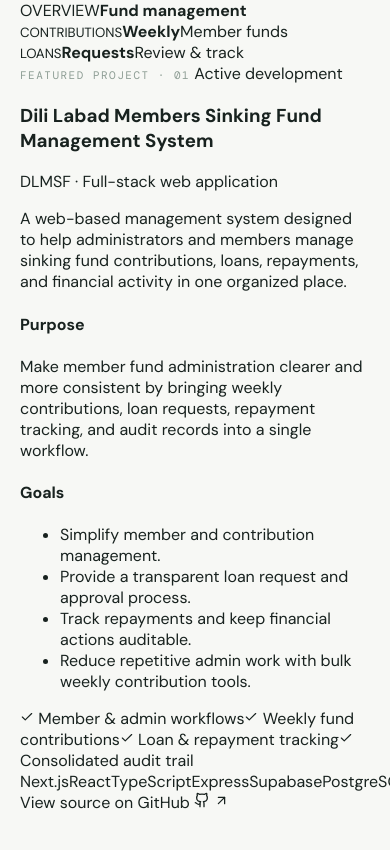
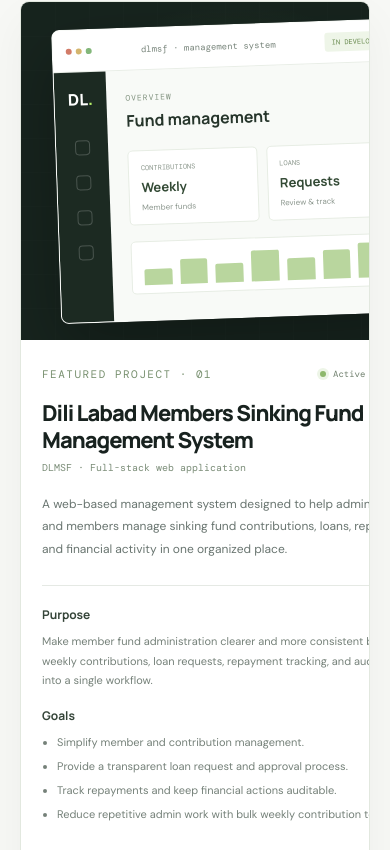
Before and after one commit to dsaldariega/my-portfolio, a Next.js app: page /my-portfolio/ in a window 390 px wide. Shown: the part 5874-6724 px from the top of the page. Built offline with nearby package versions, Linux system fonts and the light colour scheme.

Commit message:
style: add responsive personal project card

```diff
--- a/src/app/globals.css
+++ b/src/app/globals.css
@@ -117,6 +117,49 @@ button, a { -webkit-tap-highlight-color: transparent; }
 .job-points svg { flex: 0 0 auto; margin-top: 2px; color: #7fa85e; }
 .job-stack { padding-top: 18px; border-top: 1px solid #edf0ec; }
 .job-stack span { color: #657a5a; background: #f1f6ed; }
+.projects-section { background: #f7f8f5; }
+.project-card { display: grid; grid-template-columns: .9fr 1.1fr; margin-top: 43px; overflow: hidden; border: 1px solid #e2e8df; border-radius: 9px; background: #fff; box-shadow: 0 18px 45px rgba(30,49,35,.045); }
+.project-visual { min-height: 470px; display: grid; place-items: center; padding: 35px; position: relative; overflow: hidden; background: radial-gradient(ellipse at 50% 45%, rgba(137,184,103,.19), transparent 58%), #17241e; }
+.project-visual::before { content: ""; position: absolute; inset: 0; opacity: .15; background-image: linear-gradient(rgba(255,255,255,.08) 1px, transparent 1px), linear-gradient(90deg, rgba(255,255,255,.08) 1px, transparent 1px); background-size: 34px 34px; }
+.project-window { width: 100%; max-width: 430px; position: relative; z-index: 1; overflow: hidden; border: 1px solid rgba(255,255,255,.16); border-radius: 8px; background: #f8faf7; box-shadow: 0 25px 65px rgba(0,0,0,.28); transform: rotate(-2deg); }
+.project-window-top { min-height: 42px; display: flex; align-items: center; justify-content: space-between; gap: 8px; padding: 0 13px; color: #78857b; background: #fff; border-bottom: 1px solid #e9eee7; font: 9px var(--mono); }
+.project-window-dots { display: flex; gap: 4px; }.project-window-dots i { width: 6px; height: 6px; border-radius: 50%; background: #d5ddd2; }.project-window-dots i:first-child { background: #d27b68; }.project-window-dots i:nth-child(2) { background: #d4b56d; }.project-window-dots i:nth-child(3) { background: #83b77a; }
+.project-window-status { padding: 5px 7px; color: #66884c; background: #eef5e8; border-radius: 3px; font-size: 7px; }
+.project-dashboard { min-height: 250px; display: grid; grid-template-columns: 52px 1fr; }
+.project-dashboard-sidebar { display: flex; flex-direction: column; align-items: center; gap: 20px; padding: 16px 0; background: #1c2a22; }
+.project-sidebar-logo { margin-bottom: 10px; color: #fff; font: 800 16px var(--display); }.project-sidebar-logo span { color: var(--green); }
+.project-dashboard-sidebar i { width: 15px; height: 15px; border: 1px solid rgba(255,255,255,.2); border-radius: 4px; }
+.project-dashboard-main { padding: 22px 19px; }
+.project-dashboard-kicker { display: block; color: #81927f; font: 8px var(--mono); letter-spacing: 1px; }
+.project-dashboard-main > strong { display: block; margin-top: 7px; color: #26352b; font: 700 16px var(--display); }
+.project-metric-row { display: grid; grid-template-columns: 1fr 1fr; gap: 9px; margin-top: 19px; }
+.project-metric-row > div { display: flex; flex-direction: column; gap: 6px; padding: 12px; border: 1px solid #e7ede4; border-radius: 5px; background: #fff; }
+.project-metric-row small { color: #8a968b; font: 7px var(--mono); }
+.project-metric-row b { color: #334a35; font: 700 13px var(--display); }
+.project-metric-row span { color: #8b968d; font-size: 8px; }
+.project-dashboard-bars { height: 53px; display: flex; align-items: end; gap: 8px; margin-top: 16px; padding: 8px 12px; border: 1px solid #e7ede4; border-radius: 5px; background: #fff; }
+.project-dashboard-bars i { flex: 1; height: 45%; border-radius: 2px 2px 0 0; background: #b9d69e; }.project-dashboard-bars i:nth-child(2) { height: 72%; }.project-dashboard-bars i:nth-child(3) { height: 55%; }.project-dashboard-bars i:nth-child(4) { height: 90%; }.project-dashboard-bars i:nth-child(5) { height: 64%; }.project-dashboard-bars i:nth-child(6) { height: 82%; }.project-dashboard-bars i:nth-child(7) { height: 100%; }
+.project-content { padding: 37px 38px; }
+.project-meta { display: flex; align-items: center; justify-content: space-between; gap: 12px; flex-wrap: wrap; }
+.project-meta .eyebrow { color: #78906f; }
+.project-status { display: inline-flex; align-items: center; gap: 7px; color: #71816f; font: 9px var(--mono); }
+.project-status i { width: 6px; height: 6px; border-radius: 50%; background: #8eb86d; box-shadow: 0 0 0 3px #edf5e7; }
+.project-content h3 { margin: 19px 0 7px; color: var(--ink); font: 800 25px/1.22 var(--display); letter-spacing: -1px; }
+.project-subtitle { margin: 0; color: #7b8d78; font: 10px var(--mono); }
+.project-description { margin: 19px 0 0; color: var(--muted); font-size: 12px; line-height: 1.9; }
+.project-detail-grid { display: grid; grid-template-columns: 1fr 1fr; gap: 20px; margin-top: 24px; padding-top: 20px; border-top: 1px solid var(--line); }
+.project-detail-grid h4 { margin: 0 0 9px; color: #344438; font: 700 12px var(--display); }
+.project-detail-grid p, .project-detail-grid ul { margin: 0; color: #758179; font-size: 11px; line-height: 1.8; }
+.project-detail-grid ul { padding-left: 15px; }
+.project-detail-grid li + li { margin-top: 4px; }
+.project-highlights { display: grid; grid-template-columns: 1fr 1fr; gap: 9px 13px; margin-top: 23px; }
+.project-highlights span { display: flex; align-items: center; gap: 7px; color: #65756a; font-size: 10px; }
+.project-highlights svg { flex: 0 0 auto; color: #7fa85e; }
+.project-content .project-stack { margin-top: 22px; padding-top: 18px; border-top: 1px solid #edf0ec; }
+.project-content .project-stack span { color: #657a5a; background: #f1f6ed; }
+.project-link { display: inline-flex; align-items: center; gap: 9px; margin-top: 24px; color: #456c36; font-size: 11px; font-weight: 700; transition: color .2s; }
+.project-link:hover { color: #7fae52; }
+.project-link svg:last-child { margin-left: 2px; }
 .education-section { background: #f1f4ef; }
 .education-grid { display: grid; grid-template-columns: .8fr 1.2fr; gap: 75px; align-items: center; }
 .education-intro { max-width: 350px; color: var(--muted); font-size: 13px; line-height: 1.9; }
@@ -157,6 +200,7 @@ button, a { -webkit-tap-highlight-color: transparent; }
   .hero-visual { min-height: 400px; }
   .about-grid { gap: 35px; grid-template-columns: .45fr 1.55fr; }
   .about-mark { font-size: 70px; }
+  .project-card { grid-template-columns: 1fr; }.project-visual { min-height: 390px; }
   .education-grid { gap: 35px; }
   .contact-inner { gap: 45px; }
 }
@@ -189,6 +233,9 @@ button, a { -webkit-tap-highlight-color: transparent; }
   .timeline-date small { margin: 0; }.job-card { grid-column: 2; padding: 20px 17px; }
   .job-heading h3 { font-size: 17px; }.company-name { line-height: 1.6; font-size: 11px; }
   .job-points li { font-size: 11px; }
+  .project-visual { min-height: 320px; padding: 22px; }.project-window { max-width: 360px; }
+  .project-content { padding: 27px 21px; }.project-content h3 { font-size: 22px; }
+  .project-detail-grid { grid-template-columns: 1fr; gap: 16px; }.project-highlights { grid-template-columns: 1fr; gap: 9px; }
   .education-grid { grid-template-columns: 1fr; gap: 28px; }
   .education-card { padding: 20px 16px; gap: 13px; }.education-card h3 { font-size: 15px; }
   .contact-section { padding: 75px 0; }
```
